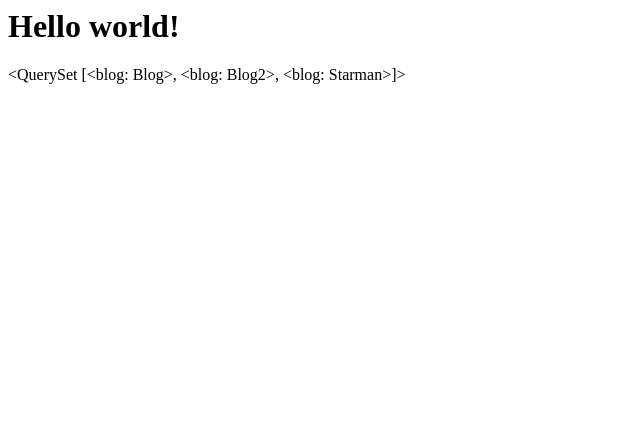
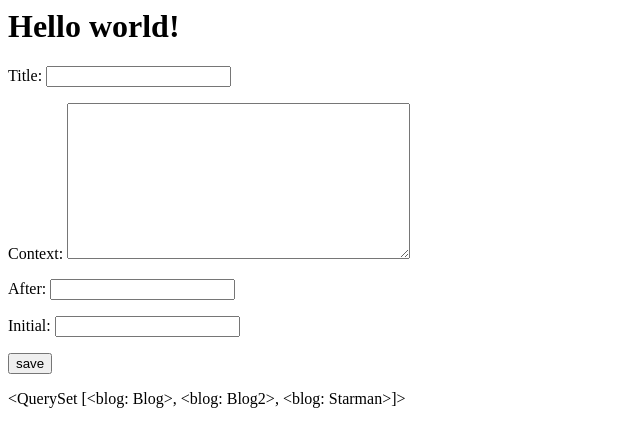
Before and after one commit to hekaiyue/djangoProject, a Django app: page / in a window 1280 px wide. Shown: the top 447 px of the page, without its empty margins (0-640 px from the left). Run offline with Django 3.2, Linux system fonts and the light colour scheme; data comes from the database, SQL or seed files in the repository; both versions use the stored data as it was after the commit.

Commit message:
lecture 5 hw

```diff
--- /dev/null
+++ b/virtualDjango/helloworld/homepage/forms.py
@@ -0,0 +1,16 @@
+from django import forms
+from django.forms import ModelForm
+
+
+################# Django imports abov
+
+from .models import blog
+
+################# model imports above
+
+
+class BlogPost(ModelForm):
+	class Meta:
+		model = blog
+		#fields = ['title','context']
+		exclude = ['']
--- a/virtualDjango/helloworld/homepage/views.py
+++ b/virtualDjango/helloworld/homepage/views.py
@@ -1,12 +1,22 @@
 from django.shortcuts import render
 from .models import *
+from .forms import *
 
 # Create your views here.
 def home(request):
 	all_object = blog.objects.all()
 
+	form = BlogPost(request.POST or None) #this is our form
+
+	###SAVE code begins
+	if form.is_valid():
+		poop = form.save(commit='false')
+		poop.save()
+	###SAVE code ends
+
 	template="home.html"
 	context={
+		"form": form,
 		"all_object":all_object,
 		"zero_object":all_object[0],
 		"first_object":all_object[1],
--- a/virtualDjango/helloworld/templates/home.html
+++ b/virtualDjango/helloworld/templates/home.html
@@ -1,5 +1,10 @@
 <body>
 <h1> Hello world! </h1>
+
+<form method='POST' action=''>{% csrf_token %}
+	{{ form.as_p }}
+	<input type = 'submit' name='button1' value = 'save' />
+</form>
 
 {{ all_object }}
 
```
Also changed, not shown: virtualDjango/helloworld/db.sqlite3, 2 other files.
